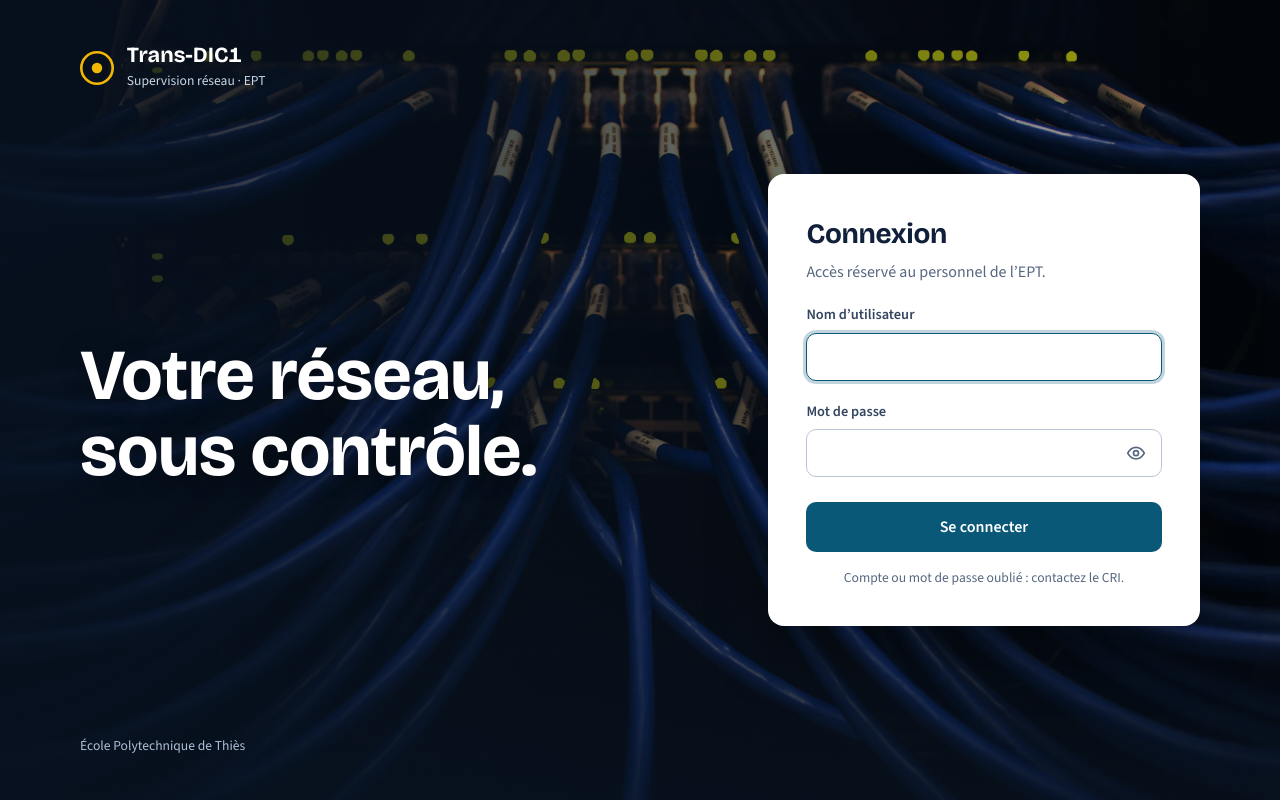
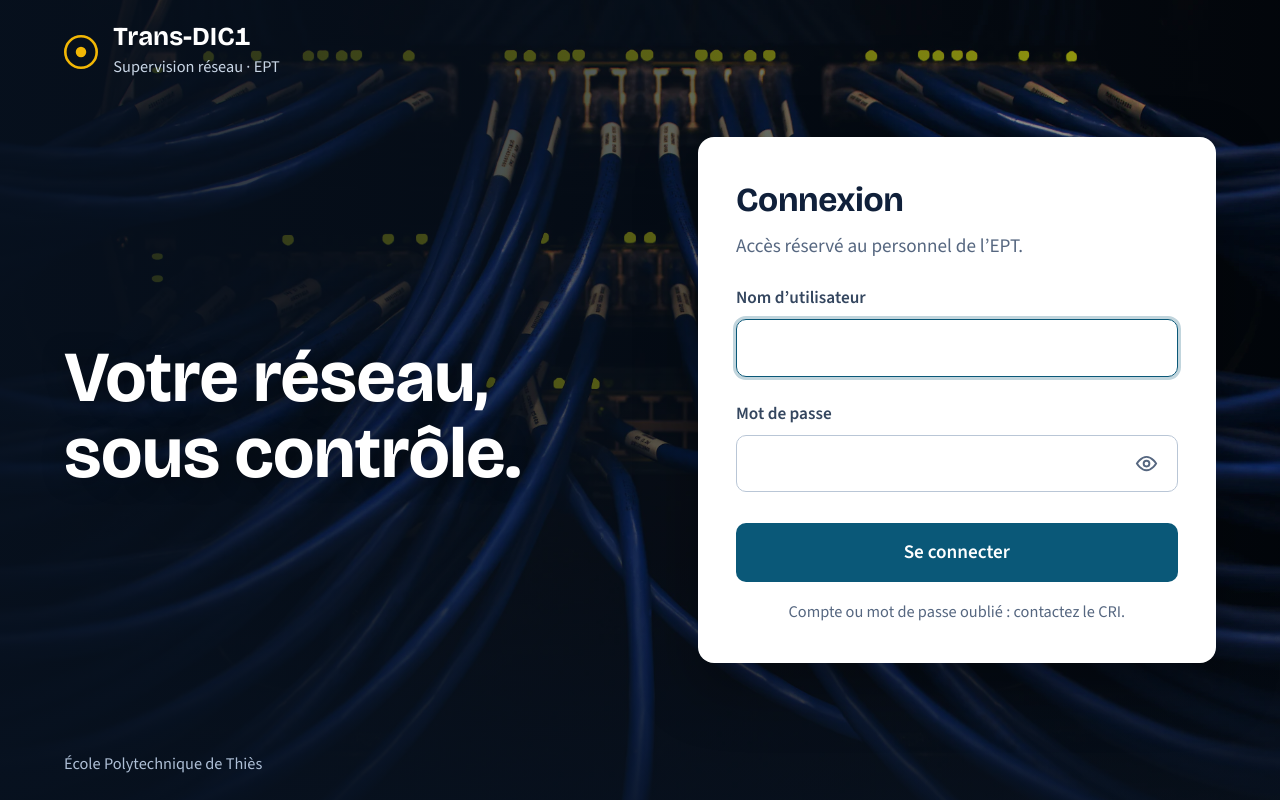
Before and after one commit to boubacarsidibe/Trans-DIC1, a React (Vite) app in the folder frontend/: page /connexion in a window 1280 px wide. Built offline with nearby package versions, Linux system fonts and the light colour scheme; no server answers.

Commit message:
fix(frontend): taille de la connexion indépendante du zoom
Police calée sur la largeur et la hauteur de l'écran : à 100 % la carte a la taille qu'elle avait à 175 %, sans défilement.

```diff
--- a/frontend/src/index.css
+++ b/frontend/src/index.css
@@ -720,18 +720,20 @@ thead {
  */
 .login {
   position: relative;
-  font-size: clamp(1rem, 0.42vw + 0.6rem, 1.45rem);
+  /* Taille calée sur l'écran (largeur et hauteur) : sur un écran 1852×909 à 100 %, la carte a la
+     même taille qu'au zoom 175 % (police de base ≈ 28 px). */
+  font-size: clamp(1rem, min(1.5vw, 3.05vh), 2.2rem);
   display: grid;
   grid-template-columns: minmax(0, 1fr) minmax(23em, 27em);
   grid-template-rows: auto 1fr auto;
   column-gap: clamp(2em, 5vw, 5.5em);
   height: 100vh;
   height: 100dvh;
-  min-height: 34em;
+  min-height: 32rem;
   overflow: hidden;
   /* Contenu centré dans une largeur maîtrisée : marges égales à gauche et à droite, le slogan et la
      carte restent proches au lieu d'être collés aux deux bords d'un grand écran. */
-  padding-block: clamp(1.5em, 3.5vw, 3em);
+  padding-block: clamp(1rem, 3vh, 3rem);
   padding-inline: max(clamp(1.5em, 5vw, 5em), calc((100% - 70em) / 2));
   background: #07111f;
   color: #fff;
@@ -2453,3 +2455,10 @@ thead {
 .login-input::-ms-clear {
   display: none;
 }
+
+/* Les icônes du formulaire suivent la taille de la carte. */
+.login-reveal svg,
+.login-error svg {
+  width: 1.2em;
+  height: 1.2em;
+}
```
Also changed, not shown: 1 other file (tests, documents, lock files or other folders).
